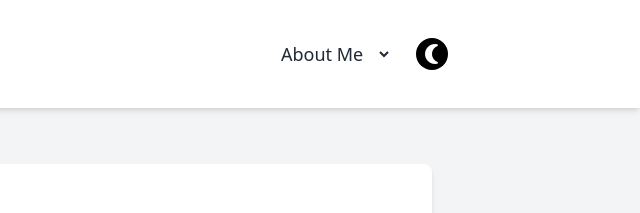
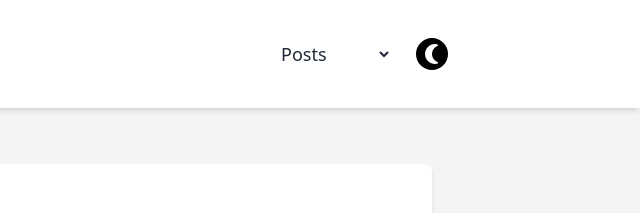
Before and after one commit to luddekn/luddekn.github.io, a website: page index.html in a window 1280 px wide. Shown: the top 213 px of the page, 640-1280 px from the left. Drawn offline with Linux system fonts and the light colour scheme.

Commit message:
Update index.html

```diff
--- a/index.html
+++ b/index.html
@@ -21,10 +21,10 @@
 					<div class="relative w-48">
 						<select
 							id="navigation-menu"
-							class="block w-full bg-white border border-transparent rounded-md text-lg text-gray-700 focus:ring-blue-500 focus:border-blue-500 appearance-none dark:bg-gray-800 dark:focus:border-red-500"
+							class="transition-background duration-200 ease-linear block w-full bg-white border border-transparent rounded-md text-lg text-gray-700 focus:ring-blue-500 focus:border-blue-500 appearance-none dark:bg-gray-800 dark:focus:border-red-500"
 							onchange="location = this.value;"
 						>
-							<option value="" disabled class="text-black">Posts</option>
+							<option value="" disabled selected class="text-black">Posts</option>
 							<option value="./about-me.html" class="text-black">About Me</option>
 							<option value="./projects.html" class="text-black">Projects</option>
 							<option value="./certificates.html" class="text-black">Certificates</option>
```
